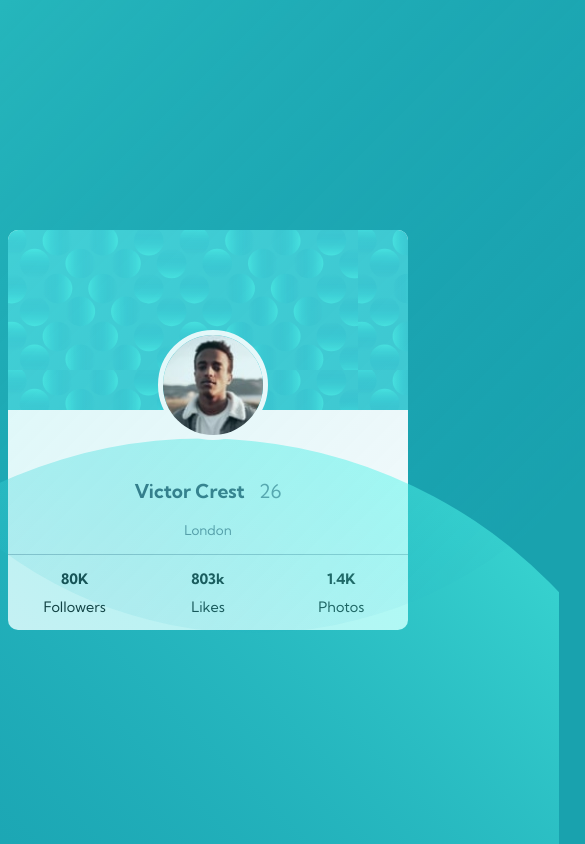
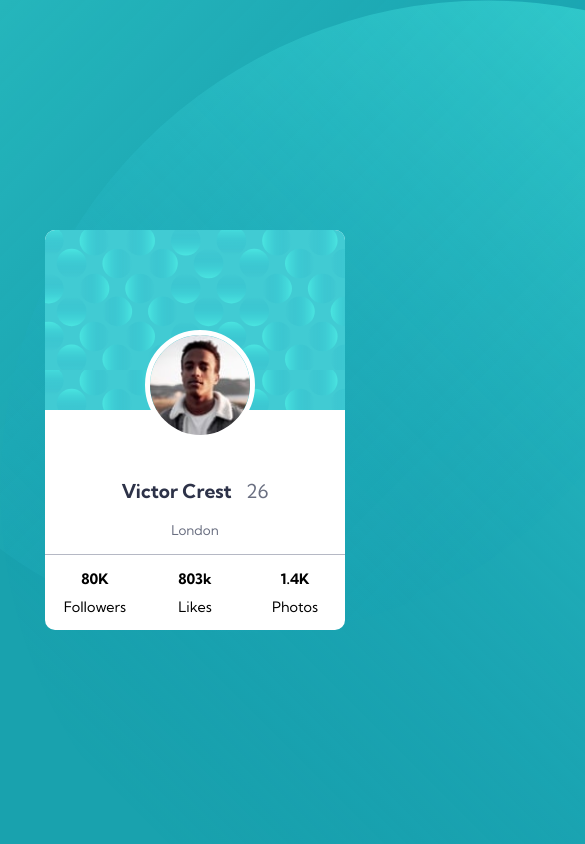
Before and after one commit to tomastk/practice-profile-card, a plain HTML site: page index.html in a window 390 px wide. Shown: the top 844 px of the page, 585 px wide, since content can reach past the window. Drawn offline with Linux system fonts and the light colour scheme.

Commit message:
Making the responsive for the web

```diff
--- a/css/styles.css
+++ b/css/styles.css
@@ -18,6 +18,7 @@ html::before{
   position: absolute;
   width: 100vh;
   height: 100vh;
+  z-index: -10000;
 }
 
 html::after{
@@ -32,6 +33,10 @@ html::before{
   right: -20vh;
 }
 
+main {
+  z-index: 10;
+}
+
 .card {
   border-radius: 10px;
   background-color: white;
@@ -42,6 +47,8 @@ html::before{
   border-radius: 10px 10px 0 0;
   position: relative;
   width: 400px;
+  display: flex;
+  justify-content: center;
   background-image: url(../images/bg-pattern-card.svg);
 }
 
@@ -93,3 +100,32 @@ html::before{
   font-weight: 700;
   margin-bottom: 10px;
 }
+
+/* Responsive web design */
+
+@media screen and (max-width: 500px){
+  html::after, html::before{
+    position: fixed;
+    z-index: -10000;
+  }
+
+  html::before{
+    top: 0;
+    left: 0;
+  }
+
+  main{
+    position: relative;
+    z-index: 10;
+  }
+
+  .card-header{
+    width: 300px;
+  }
+
+  .card-image{
+    width: 100px;
+    height: 100px;
+    left: 100px;
+  }
+}
```
Also changed, not shown: index.html (+1 -0 lines).
